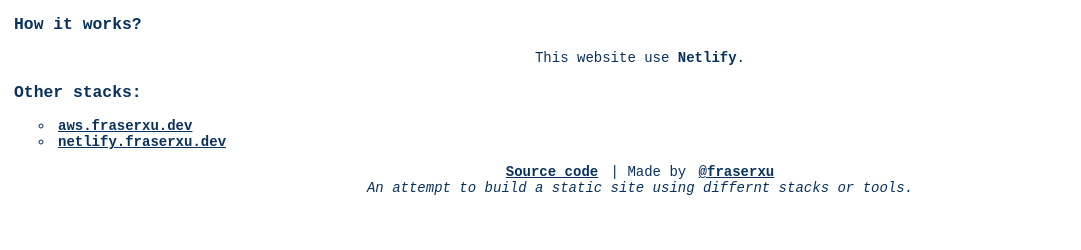
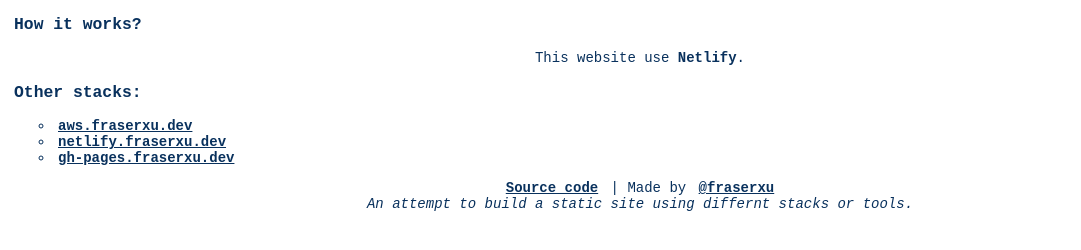
Before and after one commit to fraserxu/netlify.fraserxu.dev, a plain HTML site: page site/index.html in a window 1280 px wide. Shown: the part 84-334 px from the top of the page, without its empty margins (0-1081 px from the left). Drawn offline with Linux system fonts and the light colour scheme.

Commit message:
add gh-pages link

```diff
--- a/site/index.html
+++ b/site/index.html
@@ -33,6 +33,9 @@
         <li>
           <a href="https://netlify.fraserxu.dev">netlify.fraserxu.dev</a>
         </li>
+        <li>
+          <a href="https://gh-pages.fraserxu.dev">gh-pages.fraserxu.dev</a>
+        </li>
       </ul>
     </section>
     <footer>
```
